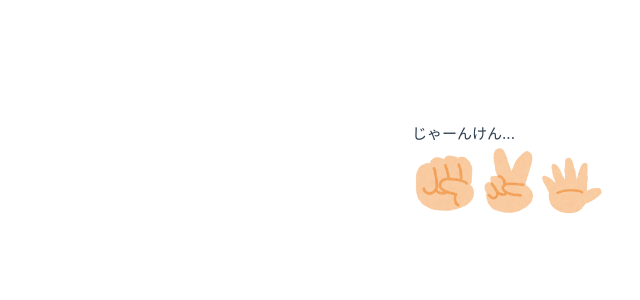
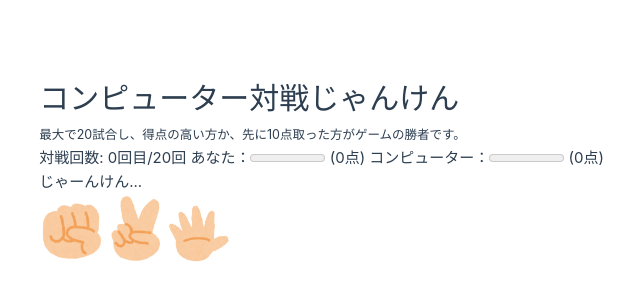
Before and after one commit to AaronMaywood/Janken-with-Vue, a Vue app: page / in a window 1280 px wide. Shown: the part 228-528 px from the top of the page, without its empty margins (36-676 px from the left). Built offline with nearby package versions, Linux system fonts and the light colour scheme.

Commit message:
ゲーム全体の状況を表示するTotalをサポート
- グローバルな状態はstore.js で管理

```diff
--- a/src/App.vue
+++ b/src/App.vue
@@ -2,6 +2,7 @@
 import { ref } from 'vue'
 import UserHand from './components/UserHand.vue'
 import Result from './components/Result.vue'
+import Total from './components/Total.vue'
 
 let showResult = ref(false)
 let user = ref("")
@@ -18,12 +19,23 @@ function next(e){
 
 <template>
   <main>
+    <h1>コンピューター対戦じゃんけん</h1>
+    <p><small>最大で20試合し、得点の高い方か、先に10点取った方がゲームの勝者です。</small></p>
+    <Total></Total>
     <!-- テンプレート中での ref は、showResult.value ではなく showResult という省略形を使用する必要がある -->
     <div :class="showResult !== true ? 'show' : 'hide'">
       <p>じゃーんけん...</p>
 	    <UserHand @change="userHand"></UserHand>
 	  </div>
     <Result :show="showResult" :user="user" @next="next"></Result>
+    <!--
+    <div id="gameover">
+      <hr>
+      <p>ゲーム終了</p>
+      <p>ゲームの勝者は ... <span id="winner"></span>です！</p>
+      <button type="button" id="restart_game">もう一度プレイする</button>
+    </div>
+    -->
   </main>
 </template>
 
--- a/src/components/Result.vue
+++ b/src/components/Result.vue
@@ -1,5 +1,6 @@
 <script setup>
 import { ref,computed } from 'vue'
+import { update } from '../store.js'
 const play = ref("")
 const judge = ref("")
 
@@ -27,24 +28,25 @@ function judge_play(){
   let judge
   if( props.user === comp ){
     judge = 'あいこ'
+    update(false)
   }else if( props.user === '👊' && comp === '✌'){
     judge = 'あなたの勝ち！'
-    user_win++
+    update(true)
   }else if( props.user === '👊' && comp === '✋'){
     judge = 'コンピューターの勝ち！'
-    comp_win++
+    update(false)
   }else if( props.user === '✌' && comp === '👊'){
     judge = 'コンピューターの勝ち！'
-    comp_win++
+    update(false)
   }else if( props.user === '✌' && comp === '✋'){
     judge = 'あなたの勝ち！'
-    user_win++
+    update(true)
   }else if( props.user === '✋' && comp === '👊'){
     judge = 'あなたの勝ち！'
-    user_win++
+    update(true)
   }else if( props.user === '✋' && comp === '✌'){
     judge = 'コンピューターの勝ち！'
-    comp_win++
+    update(false)
   }
 
   const hand_to_index = {
@@ -58,11 +60,8 @@ function judge_play(){
     judge: judge,
   }
 }
-
-
 </script>
 <template>
-
 	<div id="result" v-if="show">
 		<p>じゃーんけん...ぽん！</p>
     <p id="play">
@@ -72,12 +71,12 @@ function judge_play(){
       -->
       <span v-html="result.play"></span>
     </p>
+    <hr>
     <p id="judge">
       <span v-html="result.judge"></span>
     </p>
 		<div id="restart_button">
-			<hr>
-			<button type="button" id="restart" @click="$emit('next')">再チャレンジ</button>
+			<button type="button" id="restart" @click="$emit('next')">次へ</button>
 		</div>
 	</div>
 </template>
--- /dev/null
+++ b/src/components/Total.vue
@@ -0,0 +1,9 @@
+<script setup>
+import { ref } from 'vue'
+import { counter, user_win, comp_win } from '../store.js'
+</script>
+<template>
+  <p>対戦回数: <span id="game_counter">{{counter}}</span>回目/20回
+  あなた：<meter min="0" max="10" :value="user_win" high="8" id="player1_meter"></meter> (<span id="player1_meter_value">{{user_win}}</span>点)
+  コンピューター：<meter min="0" max="10" :value="comp_win" high="8" id="player2_meter"></meter> (<span id="player2_meter_value">{{comp_win}}</span>点)</p>
+</template>
--- /dev/null
+++ b/src/store.js
@@ -0,0 +1,10 @@
+// 全体の状態管理
+import { ref } from 'vue'
+export const counter = ref(0)
+export const user_win = ref(0)
+export const comp_win = ref(0)
+
+export function update(isUserWin){
+	counter.value++
+	isUserWin ? user_win.value++ : comp_win.value++
+}
```
